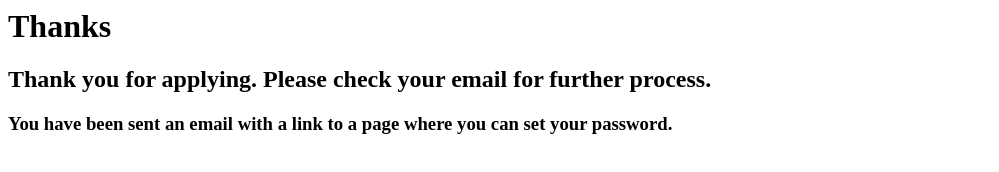
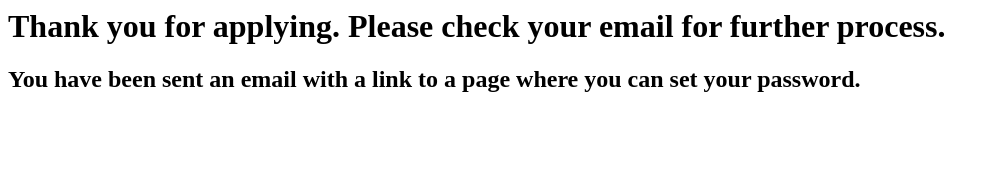
Before and after one commit to ridvanakay/thanks, a plain HTML site: page index.html in a window 1280 px wide. Shown: the whole page, without its empty margins (0-999 px from the left). Drawn offline with Linux system fonts and the light colour scheme.

Commit message:
Update index.html

```diff
--- a/index.html
+++ b/index.html
@@ -1,3 +1,2 @@
-<h1>Thanks</h1>
-<h2>Thank you for applying. Please check your email for further process.</h2>
-<h3>You have been sent an email with a link to a page where you can set your password.</h3>
+<h1>Thank you for applying. Please check your email for further process.</h1>
+<h2>You have been sent an email with a link to a page where you can set your password.</h2>
```
